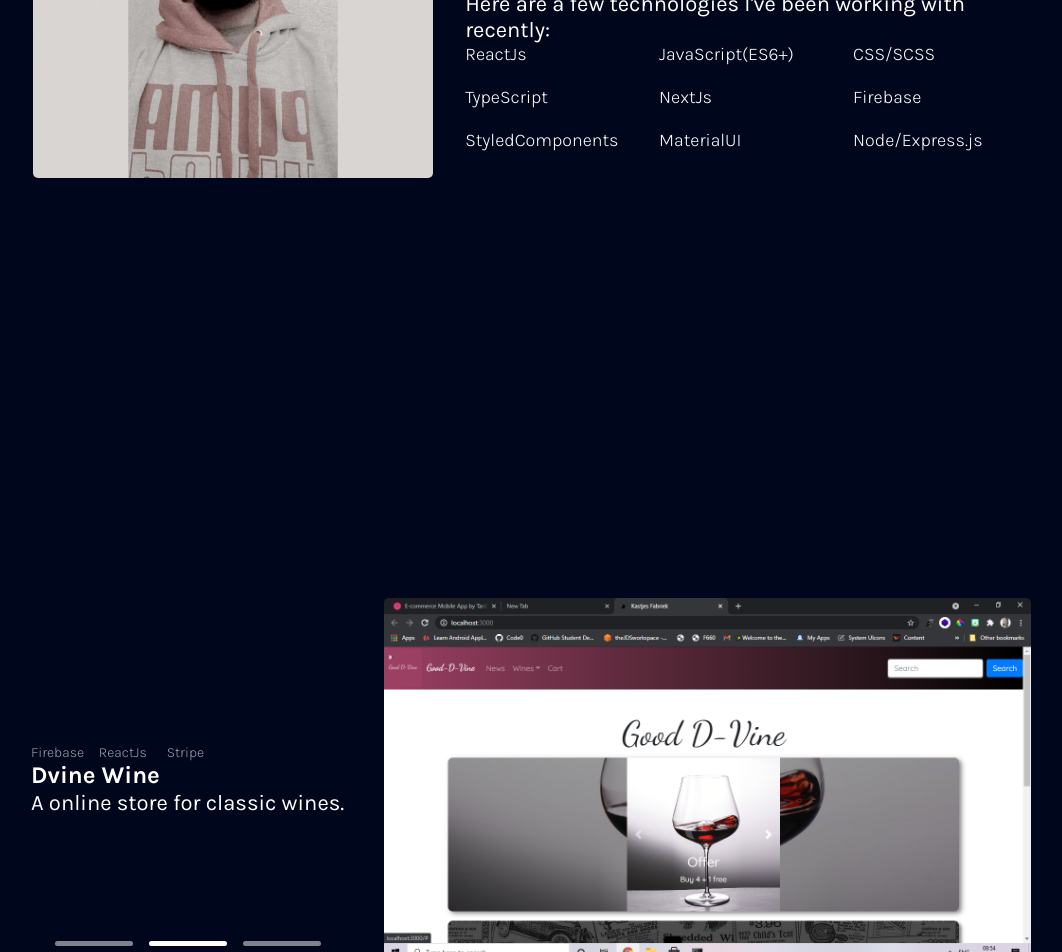
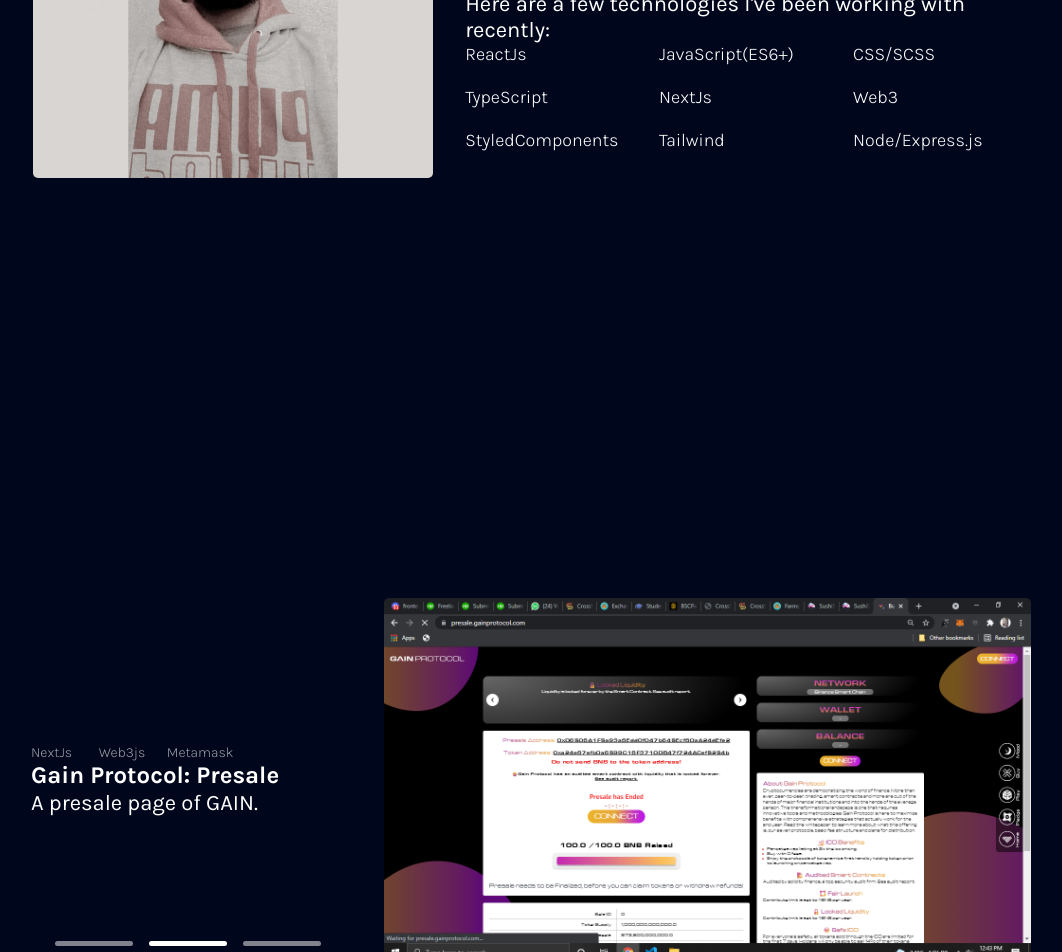
Before and after one commit to Jds-23/curly-robot, a Next.js app: page / in a window 1280 px wide. Shown: the part 1220-2172 px from the top of the page, without its empty margins (109-1171 px from the left). Built offline with nearby package versions, Linux system fonts and the light colour scheme.

Commit message:
feat: features

```diff
--- a/components/AboutMe.js
+++ b/components/AboutMe.js
@@ -1,4 +1,4 @@
-import styled from "styled-components"
+import styled from "styled-components";
 
 const AboutMe = ({ isTablet, isMobile }) => {
   return (
@@ -7,88 +7,79 @@
         <Img src="./my-image.jpg" />
       </ImgBox>
       <TextBox isMobile={isMobile}>
-                <p style={{ textAlign: isTablet ? "center" : 'left' }}>
-                    Hey! My name is Joydeep Singha and I enjoy building stuffs. I genuinely enjoy transforming challenging UI designs into real-life applications with pixel-perfect precision. My goal is to always write code in a manner that makes the application not only efficient but also scalable.
+        <p style={{ textAlign: isTablet ? "center" : "left" }}>
+          Hey! My name is Joydeep Singha and I enjoy building stuffs. I
+          genuinely enjoy transforming challenging UI designs into real-life
+          applications with pixel-perfect precision. My goal is to always write
+          code in a manner that makes the application not only efficient but
+          also scalable.
           <br />
           <br />
           Here are a few technologies I've been working with recently:
         </p>
         <TechList isMobile={isMobile}>
-                    <TechListItem>
-                        ReactJs
-                    </TechListItem>
-                    <TechListItem>
-                        JavaScript(ES6+)
-                    </TechListItem>
-                    <TechListItem>
-                        CSS/SCSS
-                    </TechListItem>
+          <TechListItem>ReactJs</TechListItem>
+          <TechListItem>JavaScript(ES6+)</TechListItem>
+          <TechListItem>CSS/SCSS</TechListItem>
 
-                    <TechListItem>
-                        TypeScript
-                    </TechListItem>
-                    <TechListItem>
-                        NextJs
-                    </TechListItem>
-                    <TechListItem>
-                        Firebase
-                    </TechListItem>
+          <TechListItem>TypeScript</TechListItem>
+          <TechListItem>NextJs</TechListItem>
+          <TechListItem>Web3</TechListItem>
 
-                    <TechListItem>
-                        StyledComponents
-                    </TechListItem>
-                    <TechListItem>
-                        MaterialUI
-                    </TechListItem>
-                    <TechListItem>
-                        Node/Express.js
-                    </TechListItem>
+          <TechListItem>StyledComponents</TechListItem>
+          <TechListItem>Tailwind</TechListItem>
+          <TechListItem>Node/Express.js</TechListItem>
         </TechList>
       </TextBox>
-        </Container >
-    )
-}
+    </Container>
+  );
+};
 
-export default AboutMe
+export default AboutMe;
 const Container = styled.div`
-min-height:100vh;
-background-color:#00071C;
-width:100%;
-display:grid;
-${props => props.isTablet ? 'grid-template-rows:auto;' : 'gap:30px; grid-template-columns:5fr 7fr;'}
+  min-height: 100vh;
+  background-color: #00071c;
+  width: 100%;
+  display: grid;
+  ${(props) =>
+    props.isTablet
+      ? "grid-template-rows:auto;"
+      : "gap:30px; grid-template-columns:5fr 7fr;"}
   place-items:center;
-`
+`;
 const ImgBox = styled.div`
   border-radius: 5px;
-height:fit-content;
-max-width:400px;
-${props => props.isMobile && 'max-width:300px;'}
-`
+  height: fit-content;
+  max-width: 400px;
+  ${(props) => props.isMobile && "max-width:300px;"}
+`;
 const Img = styled.img`
   border-radius: 5px;
   width: 100%;
-object-fit:contain
-`
+  object-fit: contain;
+`;
 
 const TextBox = styled.div`
   font-family: Karla;
   font-style: normal;
   font-weight: 400;
   font-size: 22px;
-color:#fff;
-height:fit-content;
-${props => props.isMobile && 'font-size: 18px;'}
-`
+  color: #fff;
+  height: fit-content;
+  ${(props) => props.isMobile && "font-size: 18px;"}
+`;
 
 const TechList = styled.div`
-display:grid;
+  display: grid;
   gap: 1rem;
-grid-row-gap:21px;
+  grid-row-gap: 21px;
   grid-template-columns: repeat(auto-fill, minmax(168px, 1fr));
-font-size:18px;
-${props => props.isMobile && 'font-size: 14px;'}
-${props => props.isMobile && 'grid-template-columns: repeat(auto-fill, minmax(100px, 1fr));'}
-`
+  font-size: 18px;
+  ${(props) => props.isMobile && "font-size: 14px;"}
+  ${(props) =>
+    props.isMobile &&
+    "grid-template-columns: repeat(auto-fill, minmax(100px, 1fr));"}
+`;
 const TechListItem = styled.div`
-font-weight:300;
-`
+  font-weight: 300;
+`;
--- a/components/Hero.js
+++ b/components/Hero.js
@@ -1,9 +1,9 @@
-import styled from "styled-components"
-import typewriter from "@utils/typewriter"
+import styled from "styled-components";
+import typewriter from "@utils/typewriter";
 const Hero = ({ isTablet, isMobile }) => {
-    const words = ["Web Applications.", "eCommerce Store.", "PWAs."]
+  const words = ["Web Applications.", "Dapps.", "Decentralized Exchanges."];
   return (
-        <Container >
+    <Container>
       <Name isMobile={isMobile} isTablet={isTablet}>
         Joydeep Singha
       </Name>
@@ -13,87 +13,95 @@
       <SubTitle isMobile={isMobile} isTablet={isTablet}>
         I develop <Span>{typewriter(words)}</Span>
       </SubTitle>
-            <EmailLink target="_blank" rel="noopener noreferrer" href="mailto:joydeepsingha68.work@gmail.com">
+      <EmailLink
+        target="_blank"
+        rel="noopener noreferrer"
+        href="mailto:joydeepsingha68.work@gmail.com"
+      >
         <span className="front">
-                    <span>
-                        Say, Hi!
-                    </span>
+          <span>Say, Hi!</span>
         </span>
       </EmailLink>
     </Container>
-    )
-}
+  );
+};
 
-export default Hero
+export default Hero;
 const Container = styled.div`
-min-height:100vh;
-background-color:#00071C;
-width:100%;
-display:flex;
-flex-direction:column;
-justify-content:center;
-`
+  min-height: 100vh;
+  background-color: #00071c;
+  width: 100%;
+  display: flex;
+  flex-direction: column;
+  justify-content: center;
+`;
 const Name = styled.h1`
-font-family: 'Open Sans', sans-serif;
-font-weight:bold;
-color:#fff;
+  font-family: "Open Sans", sans-serif;
+  font-weight: bold;
+  color: #fff;
   opacity: 0.6;
-text-transform:uppercase;
-font-size:24px;
-margin-left:4px;
-${props => props.isTablet && 'font-size:21px;'}
-${props => props.isMobile && 'font-size:18px;'}
-`
+  text-transform: uppercase;
+  font-size: 24px;
+  margin-left: 4px;
+  ${(props) => props.isTablet && "font-size:21px;"}
+  ${(props) => props.isMobile && "font-size:18px;"}
+`;
 const Title = styled.h2`
-color:#fff;
+  color: #fff;
   font-style: normal;
   font-weight: bold;
   font-size: 34px;
-margin-top:20px;
+  margin-top: 20px;
   margin-bottom: 5px;
-${props => props.isTablet && 'font-size:31px;'}
-${props => props.isMobile && 'font-size:27px;'}
-${props => props.isTablet && 'margin-top:10px;'}
-`
+  ${(props) => props.isTablet && "font-size:31px;"}
+  ${(props) => props.isMobile && "font-size:27px;"}
+${(props) => props.isTablet && "margin-top:10px;"}
+`;
 const SubTitle = styled.h2`
-color:#fff;
+  color: #fff;
   font-style: normal;
   font-weight: bold;
   font-size: 34px;
-${props => props.isTablet && 'font-size:31px;'}
-${props => props.isMobile && 'font-size:27px;'}
-`
+  ${(props) => props.isTablet && "font-size:31px;"}
+  ${(props) => props.isMobile && "font-size:27px;"}
+`;
 const Span = styled.span`
-text-decoration:underline;
-`
+  text-decoration: underline;
+`;
 const EmailLink = styled.a`
-  color:#fff;
-  font-size:22px;
-  font-weight:700;
-  background: linear-gradient(90deg, #00071C -5.0%, #59AAA8 5.0%, #59AAA8 95.0%, #00071C 105.0%);
+  color: #fff;
+  font-size: 22px;
+  font-weight: 700;
+  background: linear-gradient(
+    90deg,
+    #00071c -5%,
+    #59aaa8 5%,
+    #59aaa8 95%,
+    #00071c 105%
+  );
   border-radius: 5px;
   border: none;
   padding: 0;
   cursor: pointer;
   outline-offset: 4px;
-  margin-top:25px;
-  color:#00071C;
+  margin-top: 25px;
+  color: #00071c;
   width: 170px;
   height: 40px;
   transition: filter 600ms;
   & .front {
-    display:grid;
-    place-items:center;
+    display: grid;
+    place-items: center;
     border-radius: 5px;
     width: 170px;
     height: 40px;
-    background-color:  #7CDEDC;
+    background-color: #7cdedc;
     transform: translateY(-4px);
-    transition: transform 600ms cubic-bezier(.3, .7, .4, 1);
+    transition: transform 600ms cubic-bezier(0.3, 0.7, 0.4, 1);
   }
   &:hover .front {
     transform: translateY(-6px);
-    transition: transform 250ms cubic-bezier(.3, .7, .4, 1.5);
+    transition: transform 250ms cubic-bezier(0.3, 0.7, 0.4, 1.5);
   }
   &:active .front {
     transform: translateY(-2px);
@@ -102,8 +110,8 @@
   &:focus:not(:focus-visible) {
     outline: none;
   }
-  &:hover{
+  &:hover {
     transition: filter 250ms;
     filter: brightness(110%);
   }
-`
+`;
--- a/components/Work.js
+++ b/components/Work.js
@@ -1,37 +1,55 @@
-import styled from "styled-components"
-import WorkItem from "./WorkItem"
+import styled from "styled-components";
+import WorkItem from "./WorkItem";
 const Work = () => {
-    const works = [{
+  const works = [
+    {
       id: 0,
+      imgSrc: "./swapx.png",
+      desc: "A decentralized exchange on BSC for buying GAIN.",
+      projectName: "Gain Protocol: Swapx",
+      techStack: ["NextJs", "Web3js", "Metamask"],
+    },
+    {
+      id: 1,
+      imgSrc: "./presale.png",
+      desc: "A presale page of GAIN.",
+      projectName: "Gain Protocol: Presale",
+      techStack: ["NextJs", "Web3js", "Metamask"],
+    },
+    {
+      id: 2,
       imgSrc: "./corpworx.png",
       desc: "A Portal where students and startup can register and build their profile. Student can look for job oppurnities and startup for talents.",
       projectName: "Corpworx Connect",
-        techStack: ["MaterialUI", "ReactJs"]
-    }, {
-        id: 1,
-        imgSrc: "./dwine.png",
-        desc: "A online store for classic wines.",
-        projectName: "Dvine Wine",
-        techStack: ["Firebase", "ReactJs", "Stripe"]
-    }, {
-        id: 2,
-        imgSrc: "./electrix.png",
-        desc: "A eCommerce for electricle vehicles in India.",
-        projectName: "Electrix",
-        techStack: ["Bootstrap", "ReactJs", "SCSS"]
-    }]
+      techStack: ["MaterialUI", "ReactJs"],
+    },
+    // {
+    //   id: 3,
+    //   imgSrc: "./dwine.png",
+    //   desc: "A online store for classic wines.",
+    //   projectName: "Dvine Wine",
+    //   techStack: ["Firebase", "ReactJs", "Stripe"],
+    // },
+    // {
+    //   id: 4,
+    //   imgSrc: "./electrix.png",
+    //   desc: "A eCommerce for electricle vehicles in India.",
+    //   projectName: "Electrix",
+    //   techStack: ["Bootstrap", "ReactJs", "SCSS"],
+    // },
+  ];
   return (
     <Container>
       <WorkItem works={works} />
     </Container>
-    )
-}
+  );
+};
 
-export default Work
+export default Work;
 const Container = styled.div`
-min-height:100vh;
-background-color:#00071C;
-width:100%;
-display:grid;
-place-items:center;
-`
+  min-height: 100vh;
+  background-color: #00071c;
+  width: 100%;
+  display: grid;
+  place-items: center;
+`;
```
Also changed, not shown: public/presale.png (added), public/swapx.png (added). Lines whose indentation alone changed are shown as unchanged.
